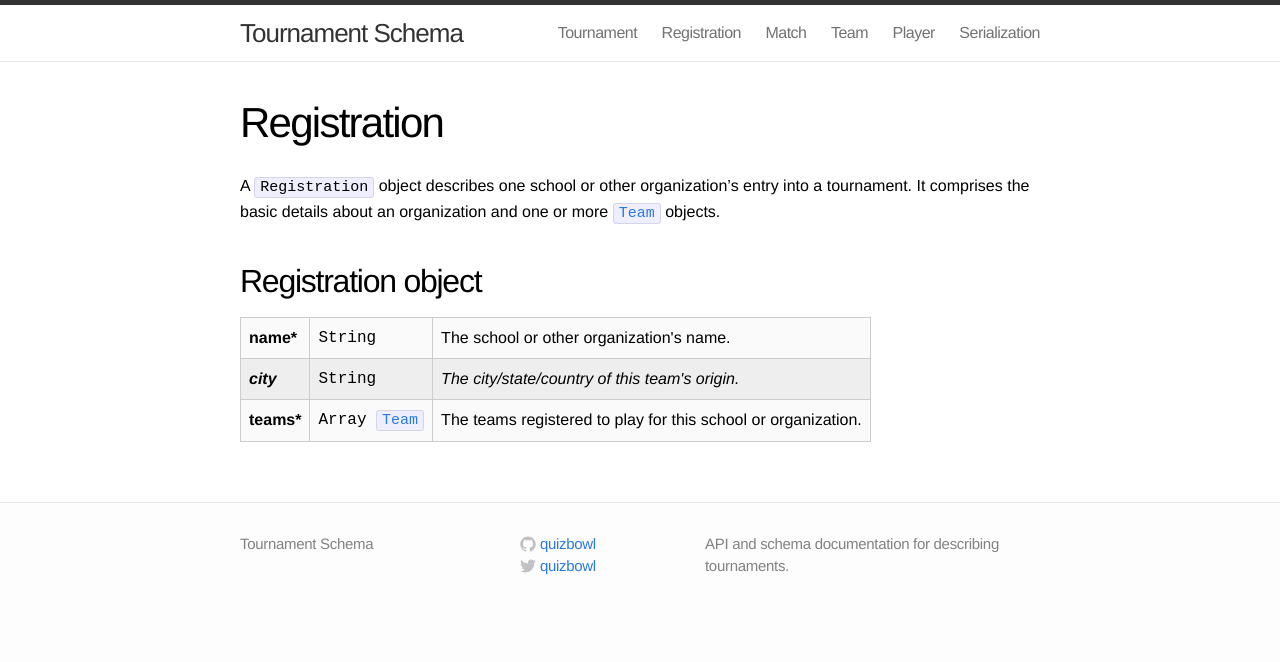
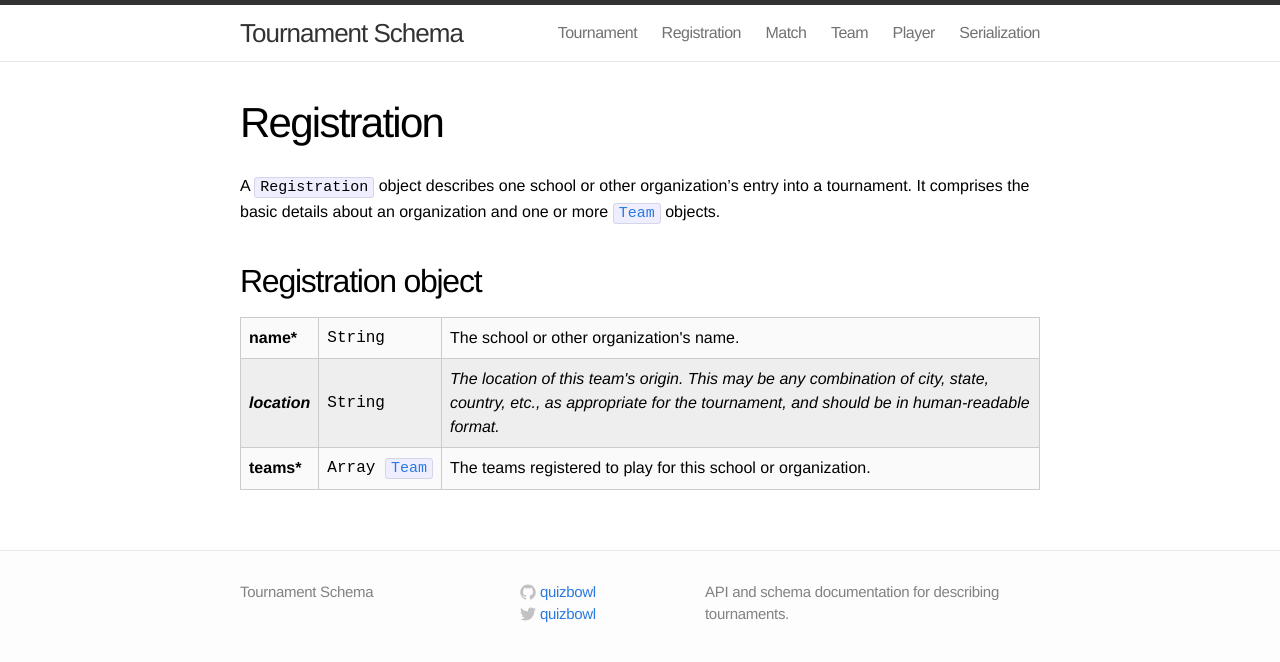
Before and after one commit to quizbowl/schema, a Jekyll site: the page built from registration.md, in a window 1280 px wide. Shown: the top 662 px of the page. Built offline with Jekyll 4.4.1, drawn with Linux system fonts in a browser that asks for light colours.

Commit message:
Rename city and describe

```diff
--- a/registration.md
+++ b/registration.md
@@ -13,9 +13,9 @@ A `Registration` object describes one school or other organization's entry into
     <td>The school or other organization's name.</td>
   </tr>
   <tr class="optional">
-    <th>city</th>
+    <th>location</th>
     <td class="type">String</td>
-    <td>The city/state/country of this team's origin.</td>
+    <td>The location of this team's origin. This may be any combination of city, state, country, etc., as appropriate for the tournament, and should be in human-readable format.</td>
   </tr>
   <tr class="required">
     <th>teams</th>
```
